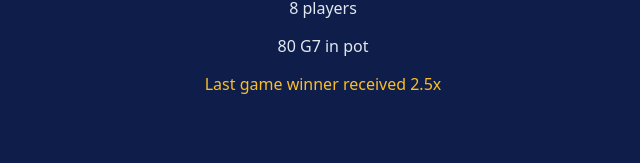
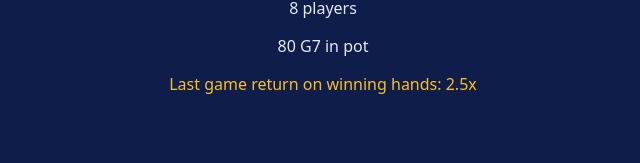
Before and after one commit to PermissionlessGames/zigzagzog-prototype, a Next.js app in the folder frontend/: page /game in a window 1280 px wide. Shown: the part 321-484 px from the top of the page, without its empty margins (317-957 px from the left). Built offline with nearby package versions, Linux system fonts and the light colour scheme.

Commit message:
Update text format for last game return message

```diff
--- a/frontend/src/app/components/GameStatus.tsx
+++ b/frontend/src/app/components/GameStatus.tsx
@@ -27,7 +27,7 @@ export function GameStatus({
         <p className="game-status-pot">{potSize} G7 in pot</p>
         {lastGameMultiple && (
           <p className="game-status-multiples">
-            Last game winner received {lastGameMultiple}x
+            Last game return on winning hands: {lastGameMultiple}x
           </p>
         )}
       </div>
```
